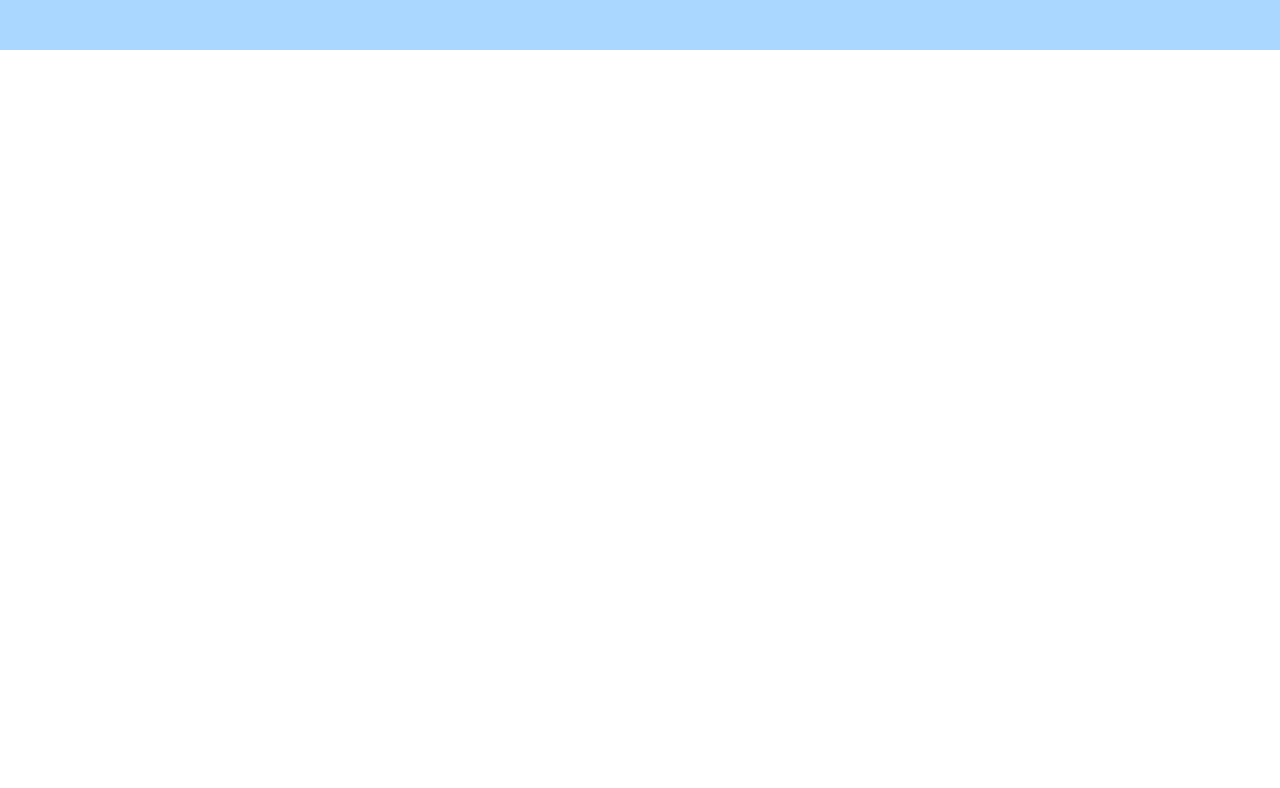
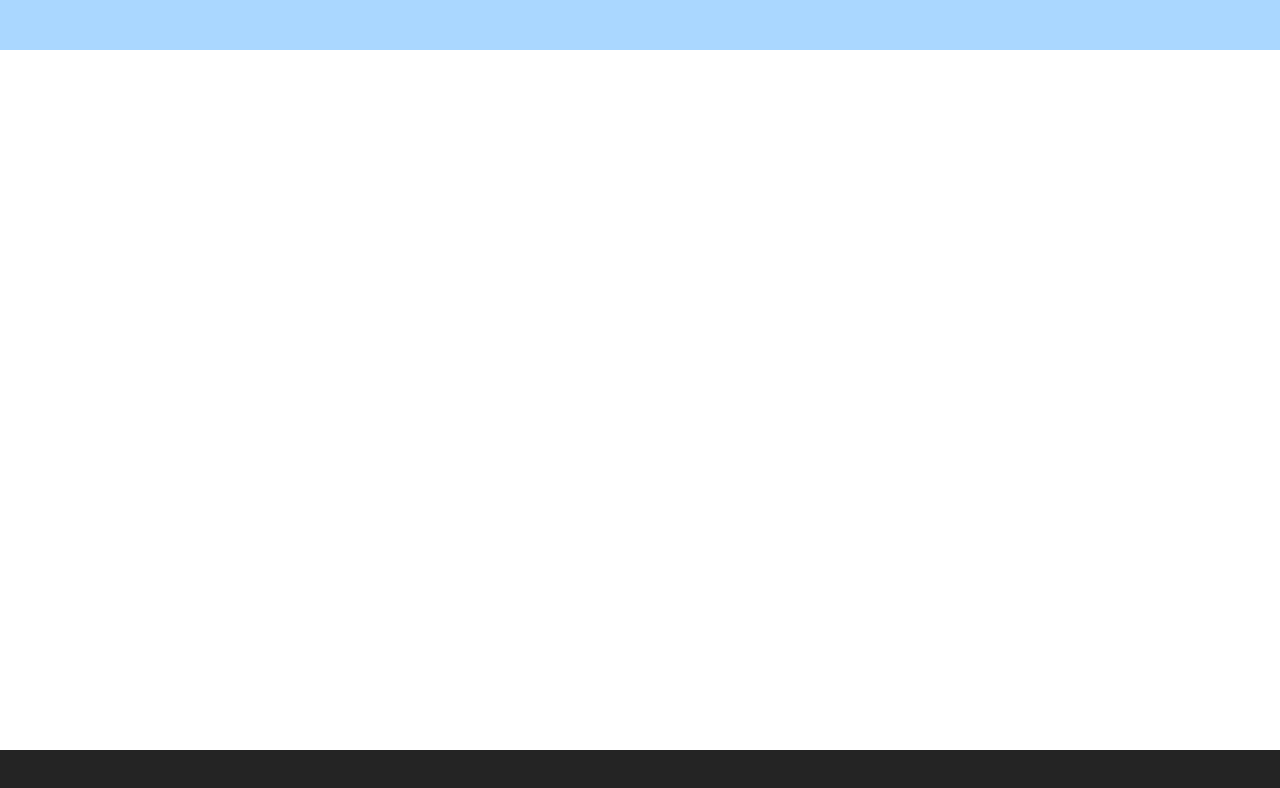
Before and after one commit to Andreimakash112/Frond.Not, a React (Create React App) app: page / in a window 1280 px wide. Shown: the top 788 px of the page. Built offline with nearby package versions, Linux system fonts and the light colour scheme.

Commit message:
прописаны стартовые стили .исправлены ошибки

```diff
--- a/src/components/Footer.css
+++ b/src/components/Footer.css
@@ -1,6 +1,6 @@
-.Foter{
+.Footer{
     background-color:#242424;
     width: 100%;
     height: 50px;
-    color: #fff;
+    color: #ffffff;
 }
--- a/src/components/Main.css
+++ b/src/components/Main.css
@@ -1,5 +1,5 @@
 .Main{
-    background-color: #fff;
+    background-color: #ffffff;
     width: 100%;
    min-height: calc(100vh - 50px - 50px);
 }
```
Also changed, not shown: src/App.js (+3 -4 lines).
